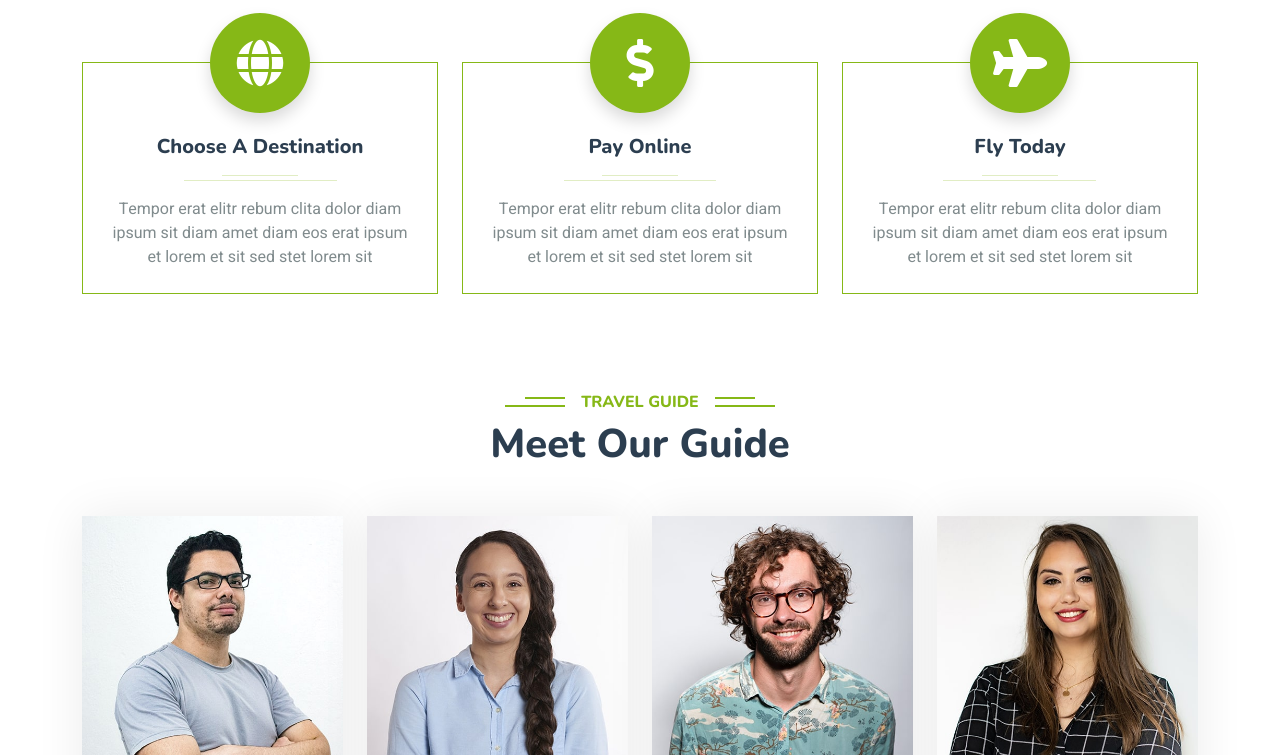
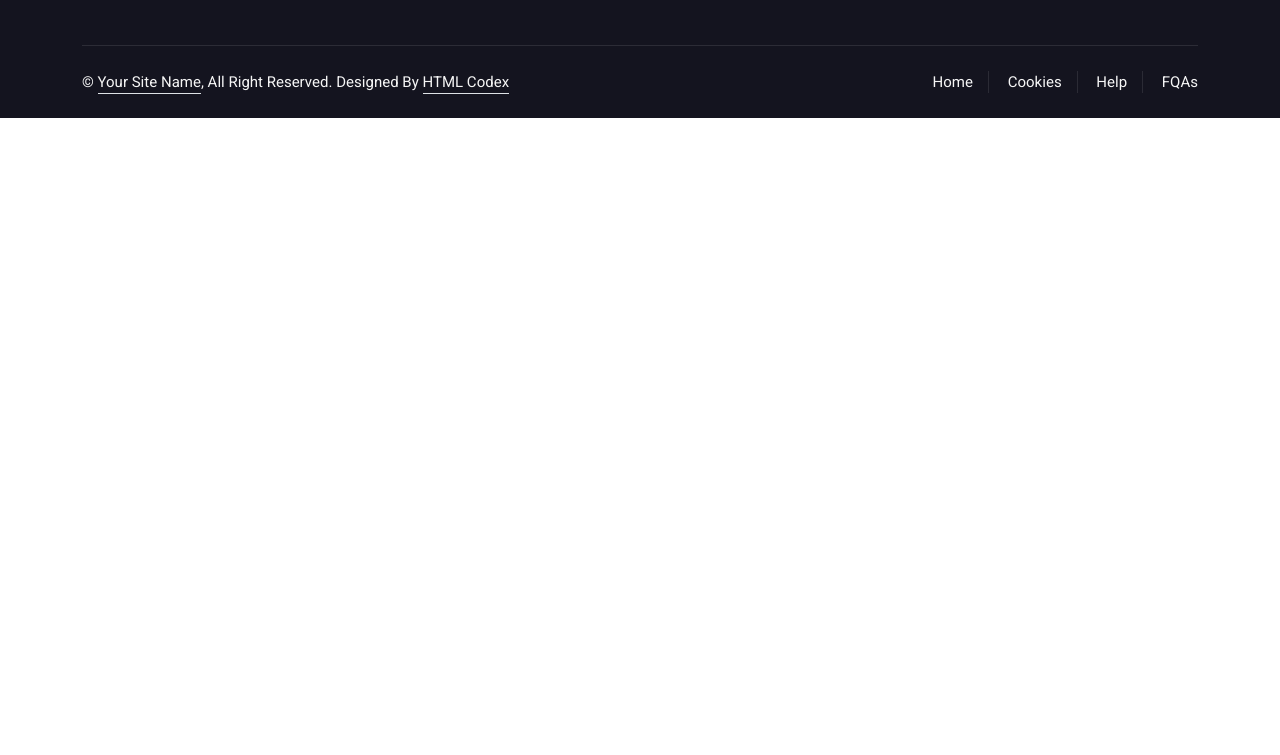
Before and after one commit to dheeraj1566/itp-logo-testing-2, a plain HTML site: page index.html in a window 1280 px wide. Shown: the part 4146-4901 px from the top of the page. After the commit the page ends 4264 px from the top, so only its background shows below. Drawn offline with nearby package versions, Linux system fonts and the light colour scheme.

Commit message:
remove Packages, Process, Travel Guides

```diff
--- a/index.html
+++ b/index.html
@@ -292,7 +292,7 @@
 
 
     <!-- Package Start -->
-    <div class="container-xxl py-5">
+    <!-- <div class="container-xxl py-5">
         <div class="container">
             <div class="text-center wow fadeInUp" data-wow-delay="0.1s">
                 <h6 class="section-title bg-white text-center text-primary px-3">Packages</h6>
@@ -382,7 +382,7 @@
                 </div>
             </div>
         </div>
-    </div>
+    </div> -->
     <!-- Package End -->
 
 
@@ -450,7 +450,7 @@
 
 
     <!-- Process Start -->
-    <div class="container-xxl py-5">
+    <!-- <div class="container-xxl py-5">
         <div class="container">
             <div class="text-center pb-4 wow fadeInUp" data-wow-delay="0.1s">
                 <h6 class="section-title bg-white text-center text-primary px-3">Process</h6>
@@ -492,12 +492,13 @@
                 </div>
             </div>
         </div>
-    </div>
+    </div> -->
     <!-- Process Start -->
 
 
     <!-- Team Start -->
-    <div class="container-xxl py-5">
+
+    <!-- <div class="container-xxl py-5">
         <div class="container">
             <div class="text-center wow fadeInUp" data-wow-delay="0.1s">
                 <h6 class="section-title bg-white text-center text-primary px-3">Travel Guide</h6>
@@ -570,7 +571,7 @@
                 </div>
             </div>
         </div>
-    </div>
+    </div> -->
     <!-- Team End -->
 
 
```
